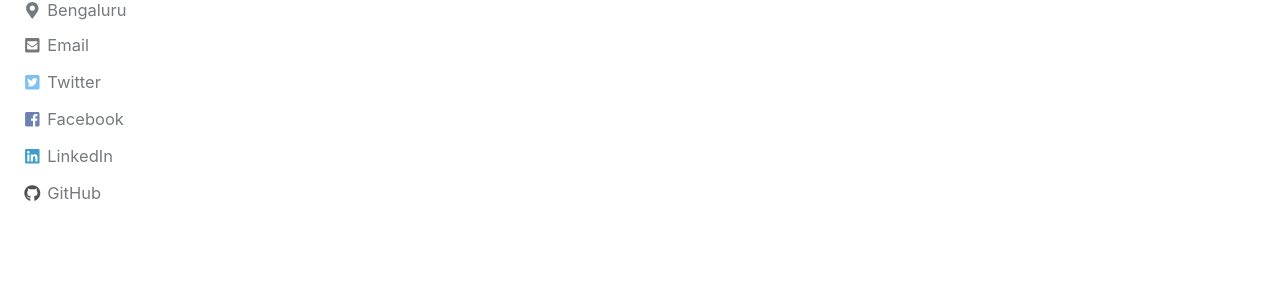
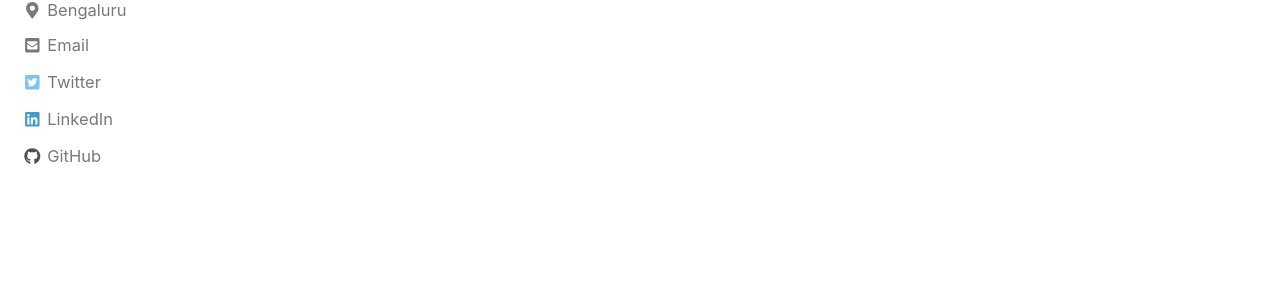
Before and after one commit to sudhirln92/sudhirln92.github.io, a Jekyll site: the page built from _pages/about.md, in a window 1280 px wide. Shown: the part 372-674 px from the top of the page. Built offline with Jekyll 4.4.1, drawn with Linux system fonts in a browser that asks for light colours; nearby versions of some CDN libraries.

Commit message:
Portfolio

```diff
--- a/_config.yml
+++ b/_config.yml
@@ -95,7 +95,7 @@ author:
   codepen          :
   dribbble         :
   flickr           :
-  facebook         : "sudhirln92"
+  facebook         : #"sudhirln92"
   foursquare       :
   github           : "sudhirln92"
   gitlab           :
```
